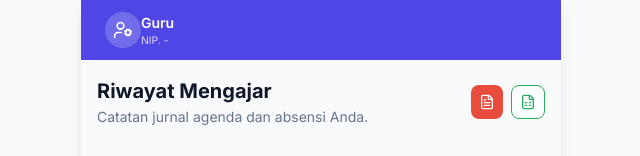
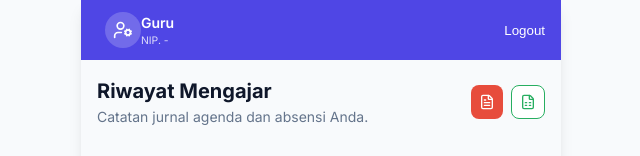
Before and after one commit to wahyu83/agenda_guru, a React (Vite) app: page /guru/riwayat in a window 1280 px wide. Shown: the top 156 px of the page, without its empty margins (319-959 px from the left). Built offline with nearby package versions, Linux system fonts and the light colour scheme; no server answers; sample sign-in values are in the browser's storage.

Commit message:
fix: show logout button only on riwayat page

```diff
--- a/src/features/guru/GuruLayout.jsx
+++ b/src/features/guru/GuruLayout.jsx
@@ -47,7 +47,7 @@ const GuruLayout = () => {
           <div className="flex items-center gap-1" style={{ backgroundColor: 'var(--warning)', padding: '0.25rem 0.5rem', borderRadius: 'var(--radius-full)', fontSize: '0.75rem', fontWeight: '600' }}>
             <WifiOff size={14} /> Offline Mode
           </div>
-        ) : !location.pathname.includes('/riwayat') ? (
+        ) : location.pathname.includes('/riwayat') ? (
           <button onClick={handleLogout} style={{ background: 'none', border: 'none', color: 'white', cursor: 'pointer' }}>
              Logout
           </button>
```
